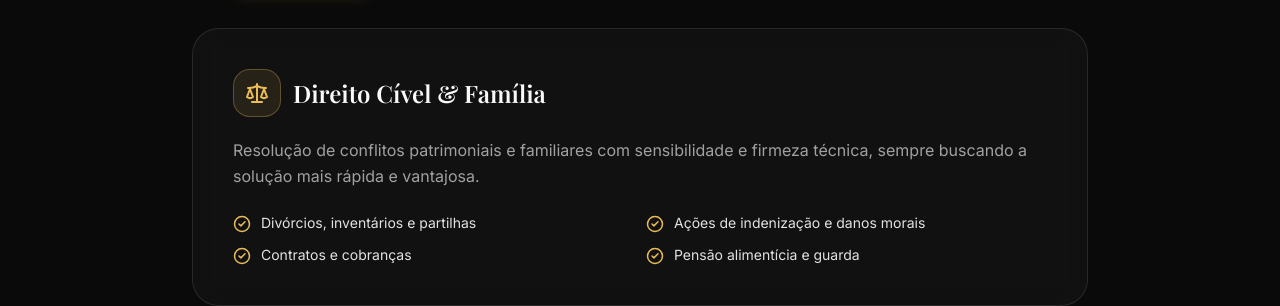
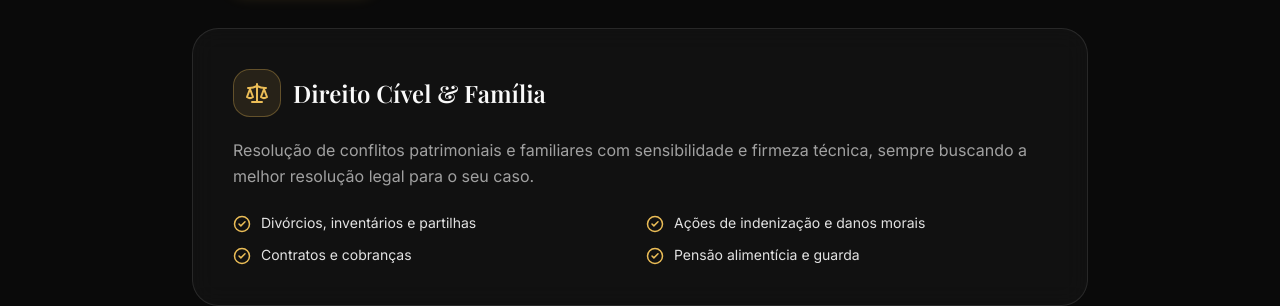
Before and after one commit to alphaoutfitsorocaba-dot/site-advocacia-batista, a Next.js app: page / in a window 1280 px wide. Shown: the part 2020-2326 px from the top of the page. Built offline with nearby package versions, Linux system fonts and the light colour scheme; a web font is replaced by a local one.

Commit message:
Update specialties.tsx

```diff
--- a/components/site/specialties.tsx
+++ b/components/site/specialties.tsx
@@ -31,7 +31,7 @@ const areas: Area[] = [
     icon: Scale,
     title: 'Direito Cível & Família',
     description:
-      'Resolução de conflitos patrimoniais e familiares com sensibilidade e firmeza técnica, sempre buscando a solução mais rápida e vantajosa.',
+      'Resolução de conflitos patrimoniais e familiares com sensibilidade e firmeza técnica, sempre buscando a melhor resolução legal para o seu caso.',
     topics: [
       'Divórcios, inventários e partilhas',
       'Ações de indenização e danos morais',
```
